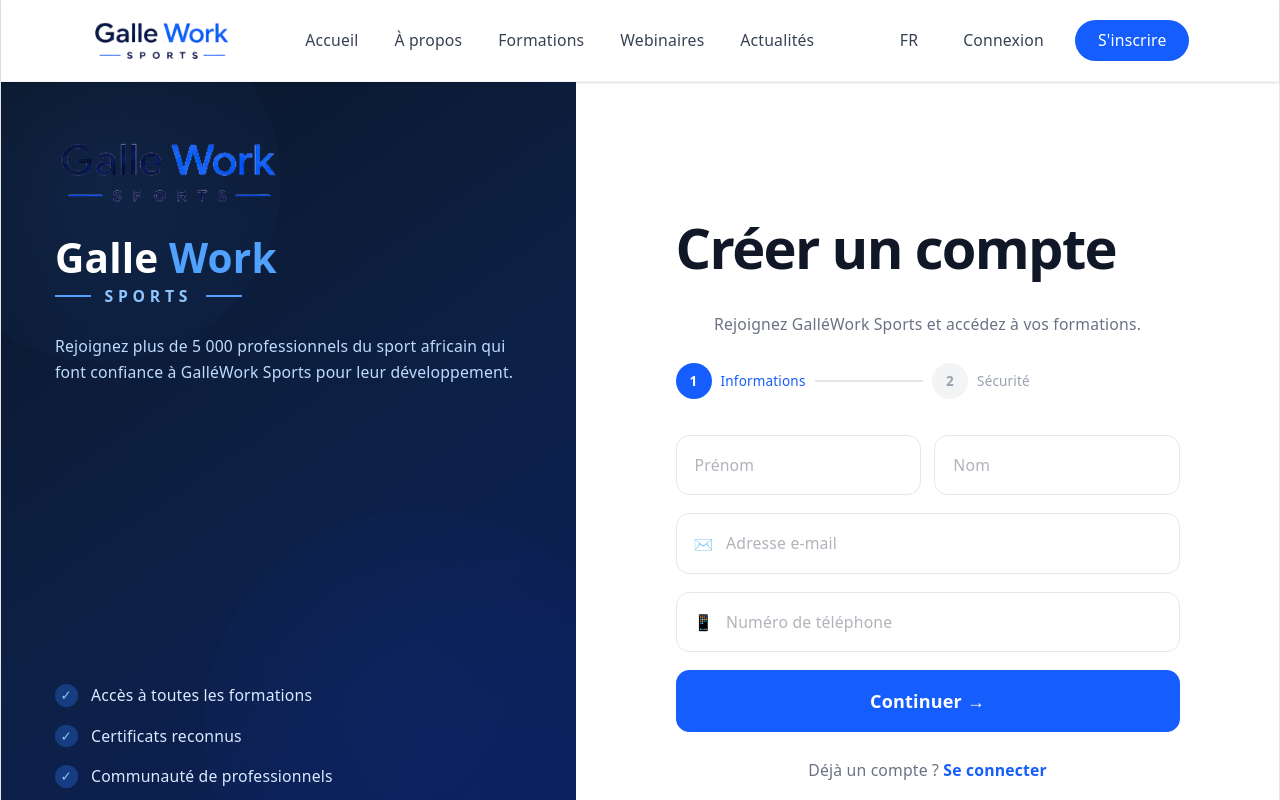
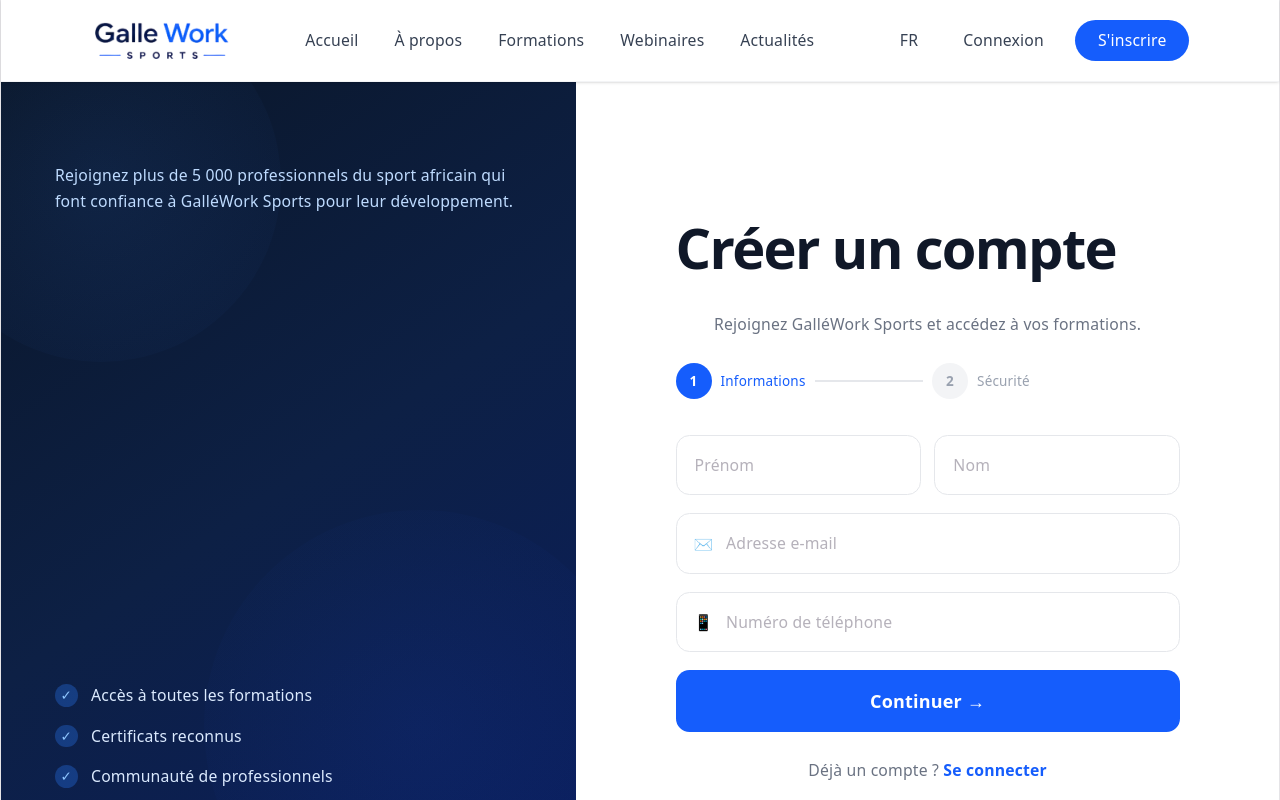
Before and after one commit to halima-cmd/Galle_work, a React (Vite) app: page /inscription in a window 1280 px wide. Shown: the top 800 px of the page. Built offline with nearby package versions, Linux system fonts and the light colour scheme.

Commit message:
update inscription

```diff
--- a/src/pages/public/Inscription.jsx
+++ b/src/pages/public/Inscription.jsx
@@ -70,16 +70,7 @@
           style={{ background: 'radial-gradient(circle, #1d4ed8, transparent)' }} />
 
         <div className="relative z-10">
-          <img src={logo} alt="GalleWork" className="h-16 w-auto mb-6" />
-          <div className="text-white">
-            <span className="text-4xl font-bold">Galle </span>
-            <span className="text-4xl font-bold text-blue-400">Work</span>
-            <div className="flex items-center gap-3 mt-1">
-              <div className="h-0.5 w-8 bg-blue-400" />
-              <span className="text-blue-300 text-sm font-semibold tracking-[0.3em]">SPORTS</span>
-              <div className="h-0.5 w-8 bg-blue-400" />
-            </div>
-          </div>
+
           <p className="text-blue-200 text-sm mt-6 leading-relaxed">
             Rejoignez plus de 5 000 professionnels du sport africain qui font confiance à GalléWork Sports pour leur développement.
           </p>
@@ -99,9 +90,6 @@
       <div className="flex-1 flex items-center justify-center px-6 py-12 bg-white">
         <div className="w-full max-w-md">
 
-          <div className="lg:hidden flex justify-center mb-8">
-            <img src={logo} alt="GalleWork" className="h-12 w-auto" />
-          </div>
 
           <h1 className="text-3xl font-bold text-gray-900 text-center mb-2">Créer un compte</h1>
           <p className="text-gray-500 text-sm text-center mb-6">
```
